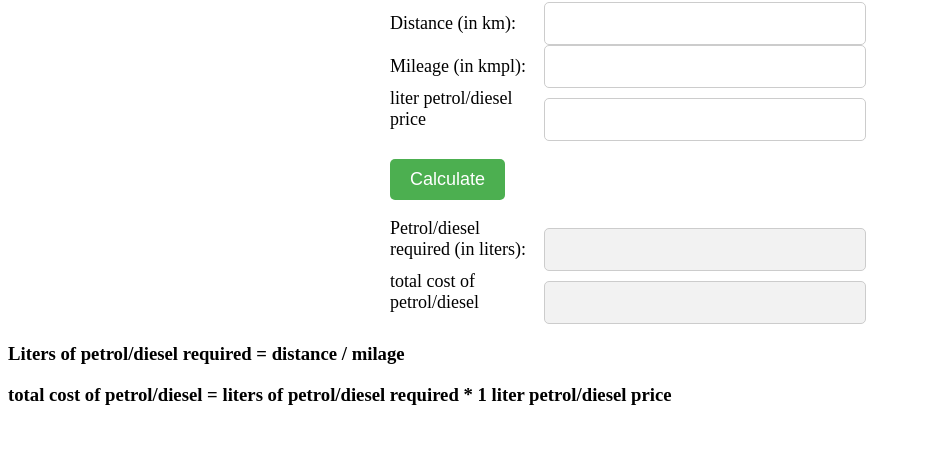
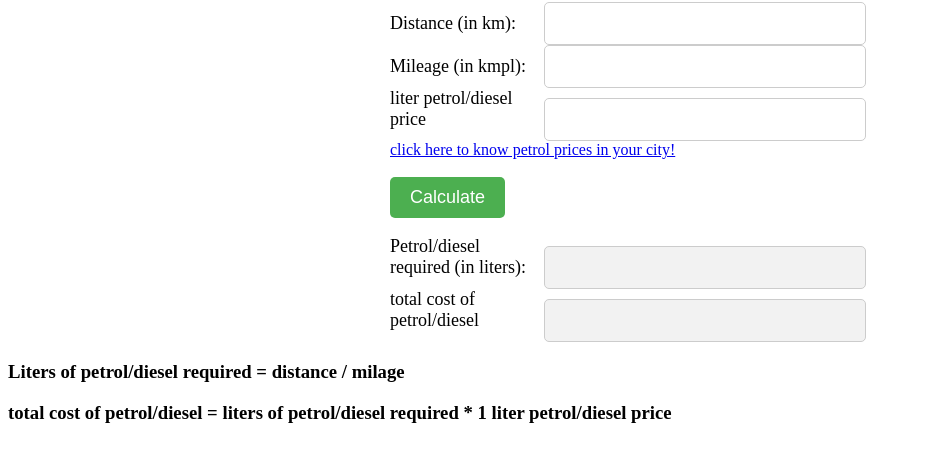
Before and after one commit to harshithgupta28/how-much-petrol-you-need-, a plain HTML site: page index.html in a window 1280 px wide. Shown: the part 84-546 px from the top of the page, without its empty margins (0-925 px from the left). Drawn offline with Linux system fonts and the light colour scheme.

Commit message:
Update index.html

```diff
--- a/index.html
+++ b/index.html
@@ -16,6 +16,8 @@
         <br>
         <label for="price">liter petrol/diesel price</label>
         <input type="number" id="price" name="price" required>
+        <br>
+        <a href="https://www.goodreturns.in/petrol-price-in-hyderabad.html" target="_blank">click here to know petrol prices in your city!</a>
         <br><br>
         <button type="button" onclick="calculate()">Calculate</button>
         <br><br>
```
